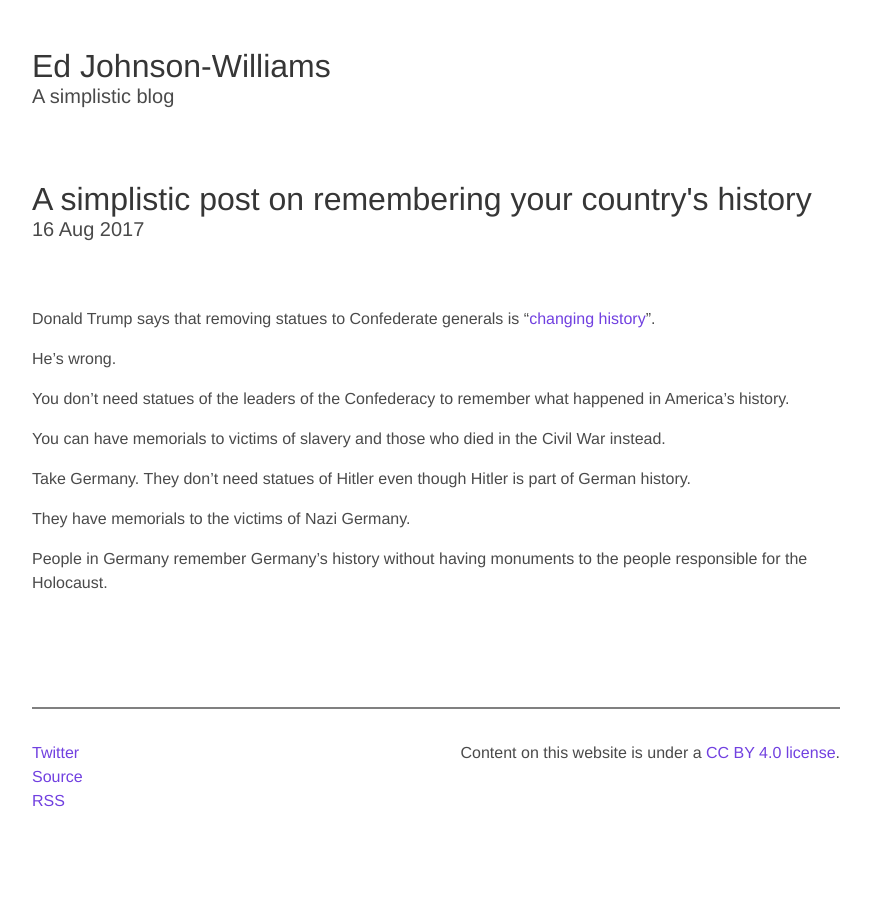
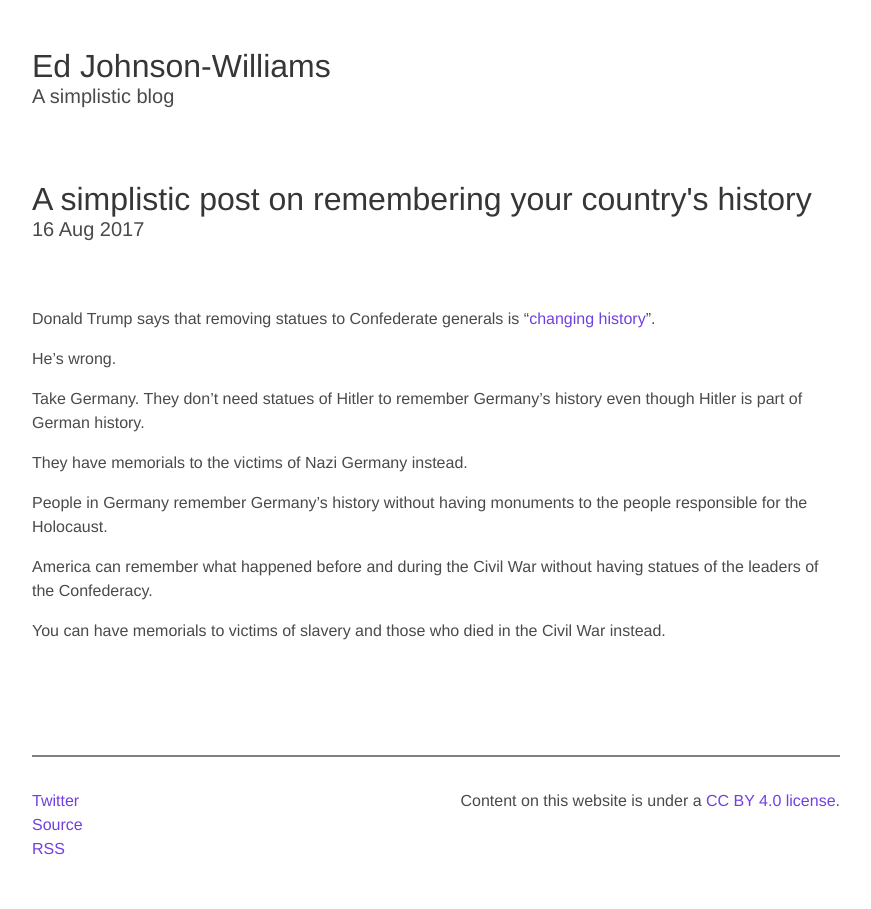
Before and after one commit to edjw/edjw.github.io, a Jekyll site: the page built from _posts/2017-08-16-a-simplistic-post-on-remembering-your-country-s-history.md, in a window 1280 px wide. Shown: the whole page, without its empty margins (204-1075 px from the left). Built offline with Jekyll 4.4.1, drawn with Linux system fonts in a browser that asks for light colours; our own code applies the rules of GitHub Pages for plain Markdown files.

Commit message:
Update from Forestry.io - 2017-08-16-a-simplistic-post-on-remembering-your-country-s-history.md

```diff
--- a/_posts/2017-08-16-a-simplistic-post-on-remembering-your-country-s-history.md
+++ b/_posts/2017-08-16-a-simplistic-post-on-remembering-your-country-s-history.md
@@ -8,12 +8,12 @@ Donald Trump says that removing statues to Confederate generals is "<a href="htt
 
 He's wrong.
 
-You don't need statues of the leaders of the Confederacy to remember what happened in America's history.
+Take Germany. They don't need statues of Hitler to remember Germany's history even though Hitler is part of German history.
+
+They have memorials to the victims of Nazi Germany instead.
+
+People in Germany remember Germany's history without having monuments to the people responsible for the Holocaust.
+
+America can remember what happened before and during the Civil War without having<span style="font-size: 1rem;">&nbsp;statues of the leaders of the Confederacy.</span>
 
 You can have memorials to victims of slavery and those who died in the Civil War instead.
-
-Take Germany. They don't need statues of Hitler even though Hitler is part of German history.
-
-They have memorials to the victims of Nazi Germany.
-
-People in Germany remember Germany's history without having monuments to the people responsible for the Holocaust.
```
